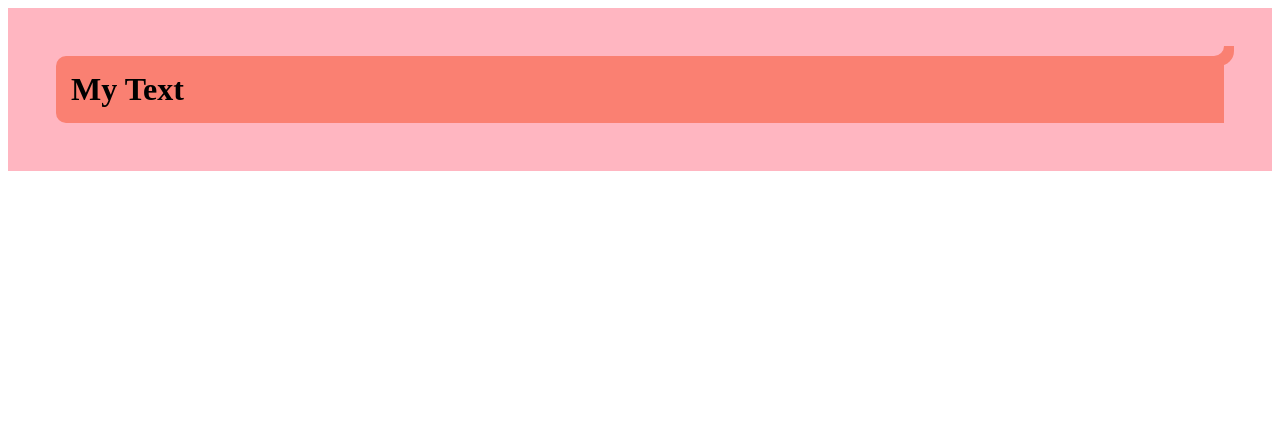
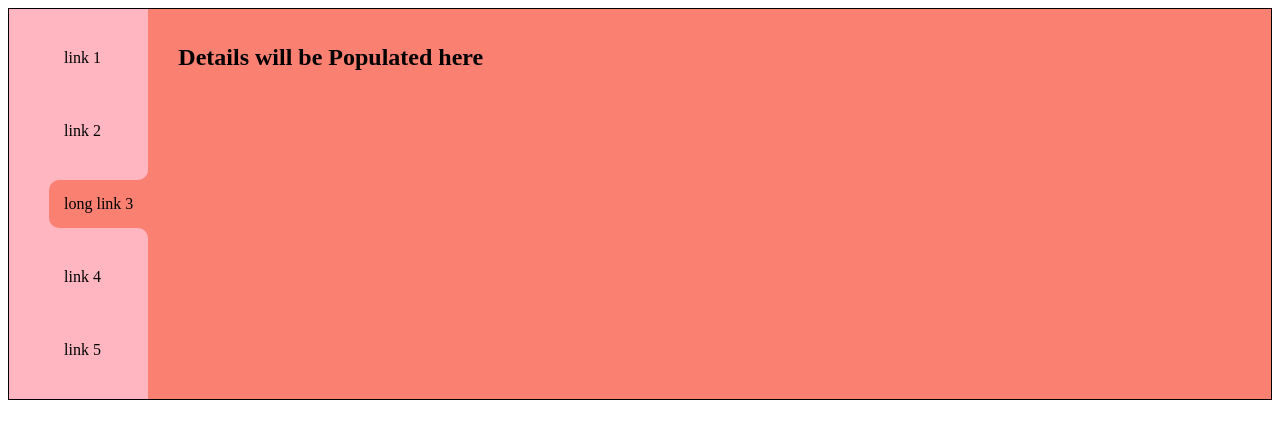
Before and after one commit to shumittaher/ExternalBorderRadius, a plain HTML site: page index.html in a window 1280 px wide. Drawn offline with Linux system fonts and the light colour scheme.

Commit message:
implemented in a menu

```diff
--- a/index.html
+++ b/index.html
@@ -7,14 +7,30 @@
     <title>Document</title>
 </head>
 <body>
-    <div style="padding: 3rem; background-color: lightpink;">
 
-        <div class="externalBR">
-            <h1 style="margin: 0;">
-                My Text
+    <section class="nav_section">
+
+        <div class="nav_area">
+
+            <ul class="externalBorderRadiusNavbar">
+
+                <li class="">link 1</li>
+                <li class="">link 2</li>
+                <li class="active">long link 3</li>
+                <li class="">link 4</li>
+                <li class="">link 5</li>
+
+            </ul>
+
+        </div>
+
+        <div class="details_area">
+
+            <h1>
+                Details will be Populated here
             </h1>
         </div>
 
-    </div>
+    </section>
 </body>
 </html>
--- a/style.css
+++ b/style.css
@@ -1,23 +1,68 @@
-.externalBR {
 
-    --borderRadius: 10px;
-    --background-color: salmon;
-    position: relative;
-    padding: 15px;
+.details_area {
 
     background-color: var(--background-color);
+    flex-grow: 1;
+    padding: 15px 30px;
+}
+
+.externalBorderRadiusNavbar li{
+
+    text-decoration: none;
+    list-style: none;
+    padding: 15px;
+    cursor: pointer;
+    margin: 25px 0;
     border-radius: var(--borderRadius) 0 0 var(--borderRadius) ;
+    position: relative;
 
 }
 
-.externalBR ::before {
+.externalBorderRadiusNavbar li:hover{
+
+    background-color: var(--background-color);
+
+}
+
+.externalBorderRadiusNavbar li.active{
+
+    background-color: var(--background-color);
+
+}
+
+.externalBorderRadiusNavbar li.active::before {
     content: '';
     border-radius: 0 0 100% 0;
     width: calc(var(--borderRadius));
     height: calc(var(--borderRadius));
     position: absolute;
-
     bottom: 100%;
     right: 0;
     box-shadow: 5px 5px 0 5px var(--background-color);
 }
+
+.externalBorderRadiusNavbar li.active::after {
+    content: '';
+    border-radius: 0 100% 0 0;
+    width: calc(var(--borderRadius));
+    height: calc(var(--borderRadius));
+    position: absolute;
+    top: 100%;
+    right: 0;
+    box-shadow: 5px -5px 0 5px var(--background-color);
+}
+
+.nav_area {
+
+    background-color: var(--menu_bg_color);
+
+}
+
+.nav_section {
+    display: flex;
+    border: 1px solid black;
+
+    --borderRadius: 10px;
+    --background-color:salmon;
+    --menu_bg_color :lightpink;
+}
```
